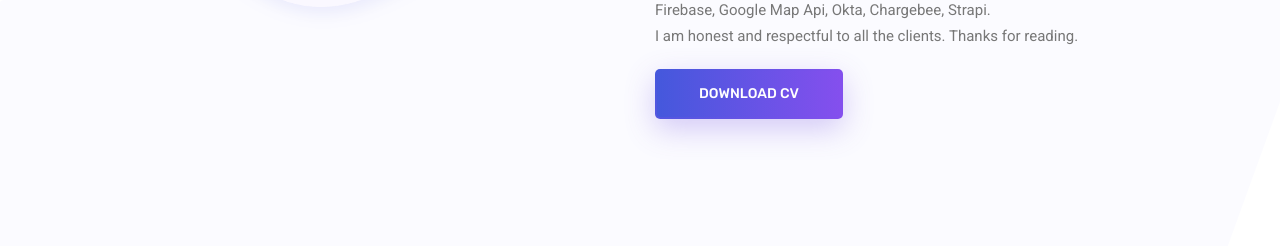
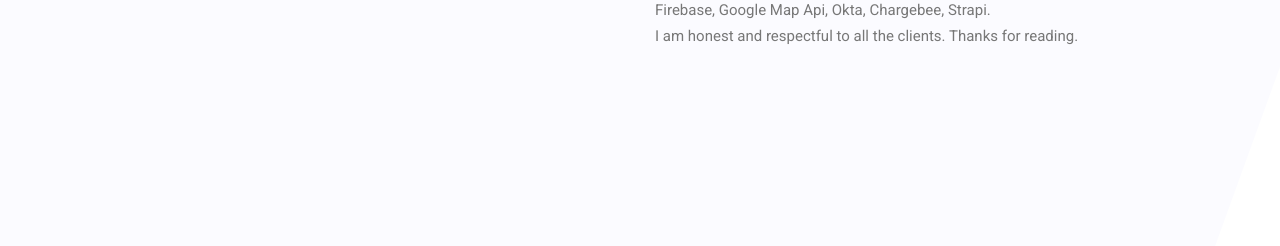
Before and after one commit to irynadev/Portfolio, a plain HTML site: page index.html in a window 1280 px wide. Shown: the part 1002-1248 px from the top of the page. Drawn offline with Linux system fonts and the light colour scheme; some packages are replaced by stand-ins of ours.

Commit message:
remove download csv button
remove download csv button on index.html

```diff
--- a/index.html
+++ b/index.html
@@ -181,7 +181,7 @@
 						</p>
 						I am honest and respectful to all the clients.
 						Thanks for reading.
-						<a class="primary_btn" href="#" onclick="download_csv()"><span>Download CV</span></a>
+<!--						<a class="primary_btn" href="#" onclick="download_csv()"><span>Download CV</span></a>-->
 					</div>
 				</div>
 			</div>
```
